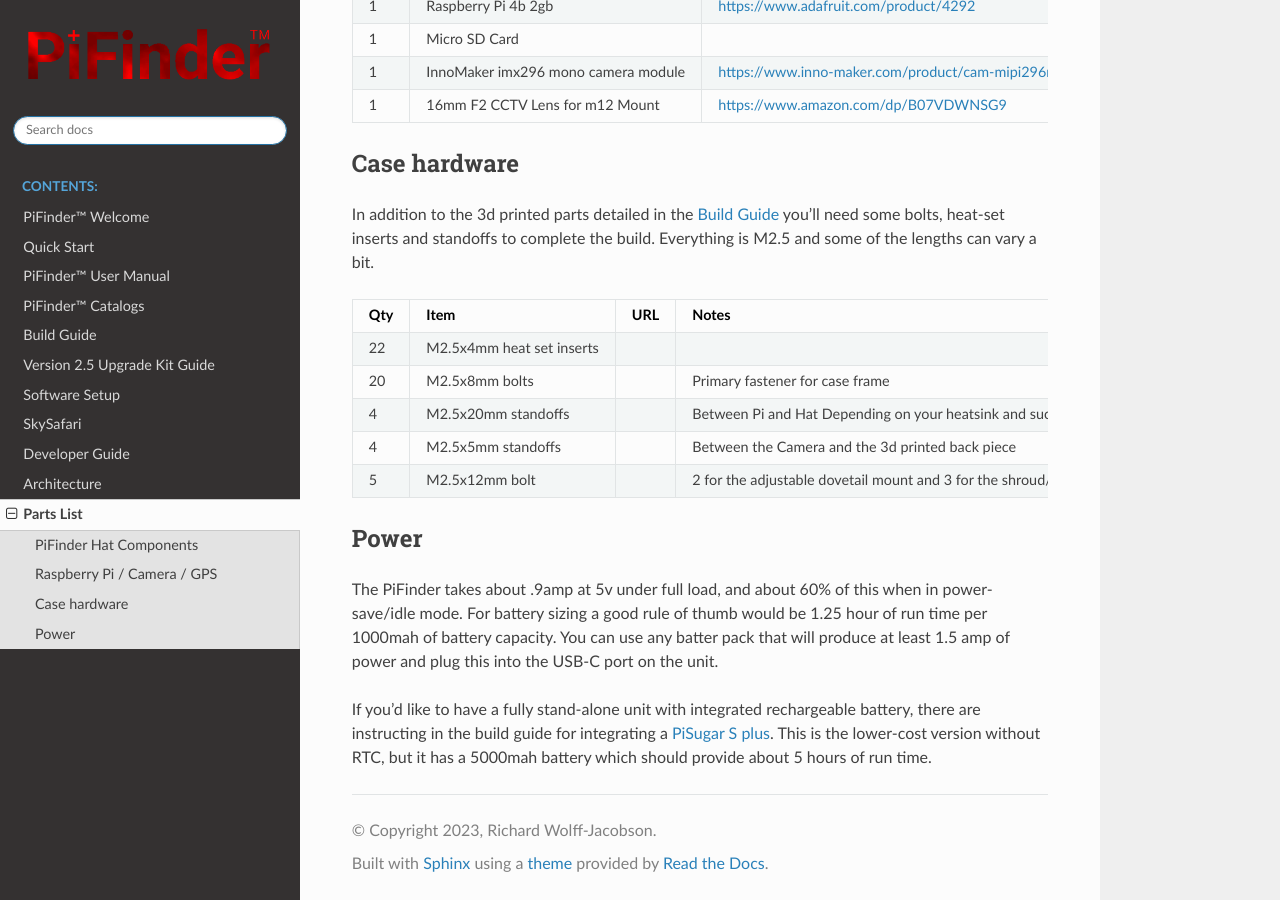
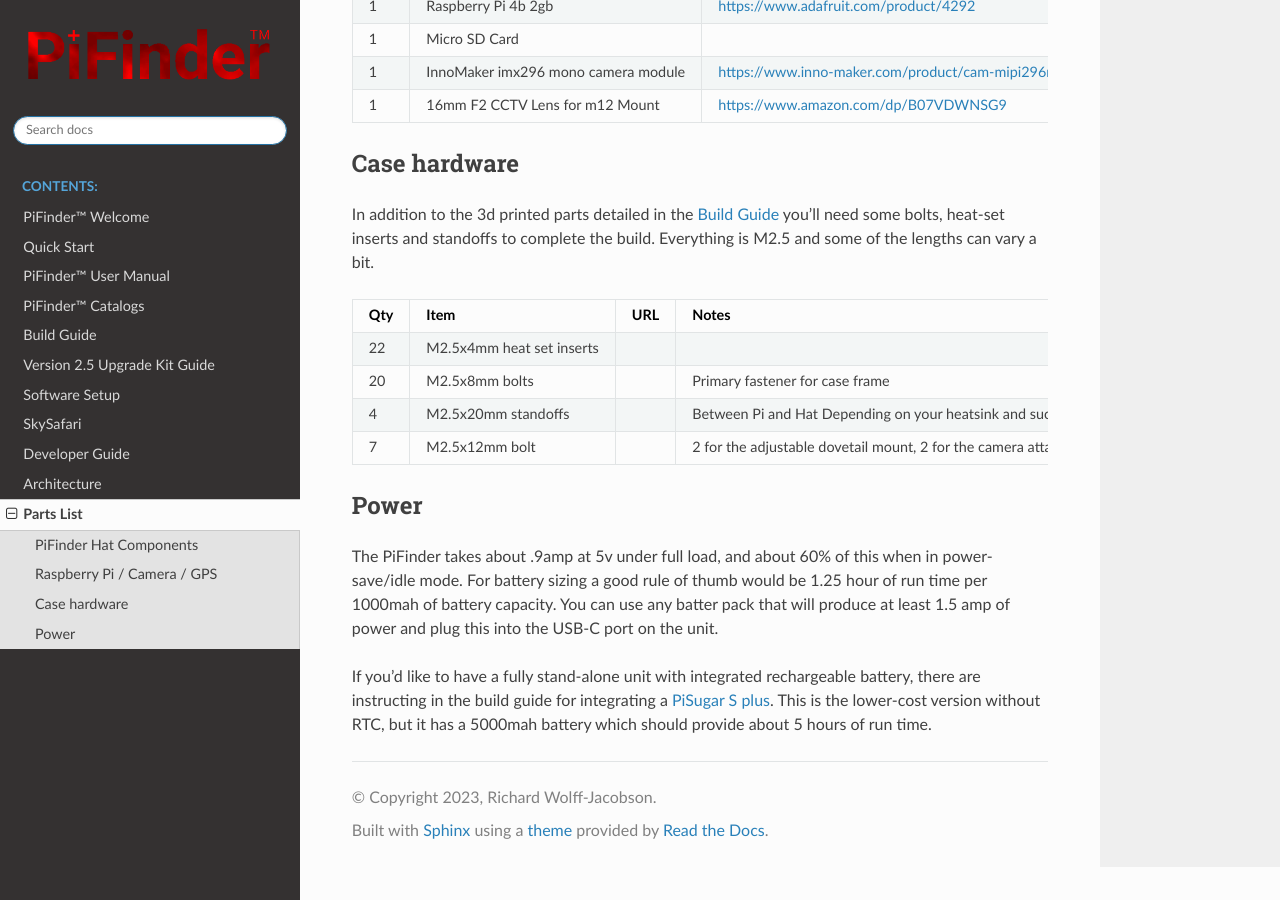
Before and after one commit to brickbots/PiFinder, a Sphinx documentation site: the page built from docs/source/BOM.rst, in a window 1280 px wide and 900 px high, scrolled down 967 px. Built offline with Sphinx 7.4.7 and the Read the Docs theme 3.1.0, drawn with Linux system fonts in a browser that asks for light colours.

Commit message:
Revise BOM to reflect v2.5 cam mounting

```diff
--- a/docs/source/BOM.rst
+++ b/docs/source/BOM.rst
@@ -113,14 +113,10 @@
      - M2.5x20mm standoffs
      -
      - Between Pi and Hat Depending on your heatsink and such you may need longer or shorter amounts here and you'll probably need to screw a couple together to get this length
-   * - 4
-     - M2.5x5mm standoffs
-     -
-     - Between the Camera and the 3d printed back piece
-   * - 5
+   * - 7
      - M2.5x12mm bolt
      -
-     - 2 for the adjustable dovetail mount and 3 for the shroud/top plate attachment
+     - 2 for the adjustable dovetail mount, 2 for the camera attachment and 3 for the shroud/top plate attachment
 
 
 Power
```
